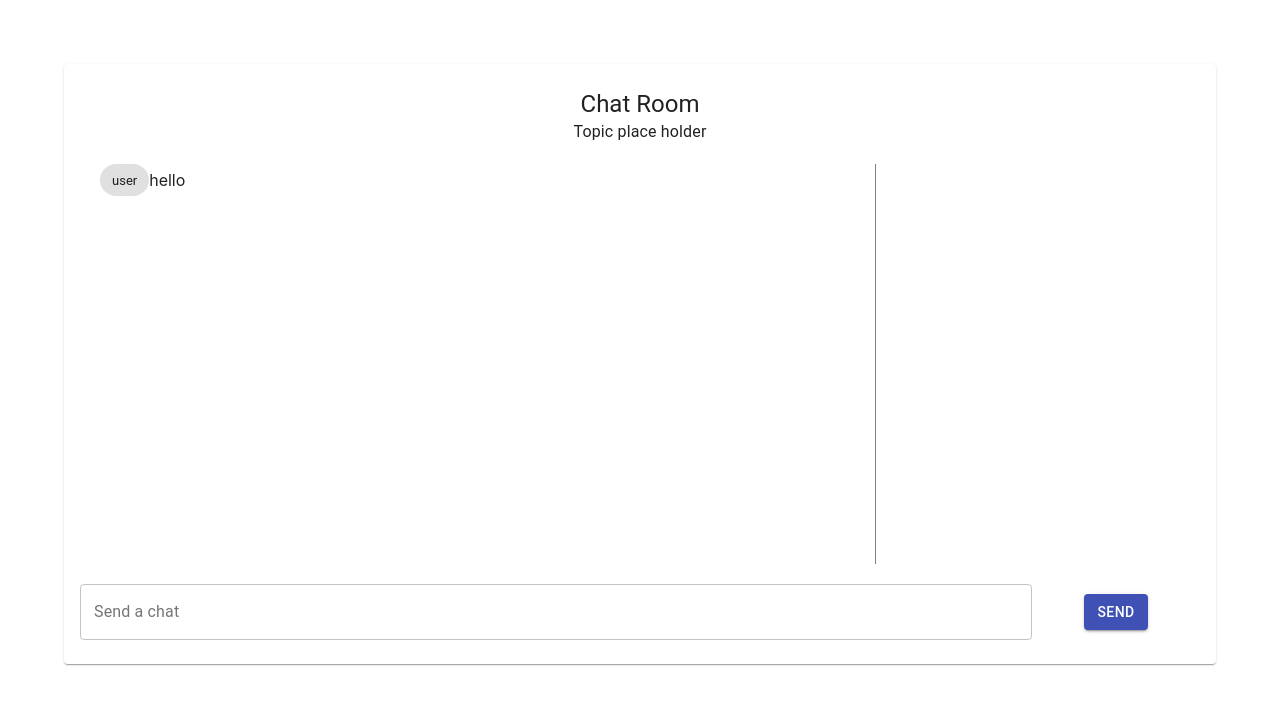
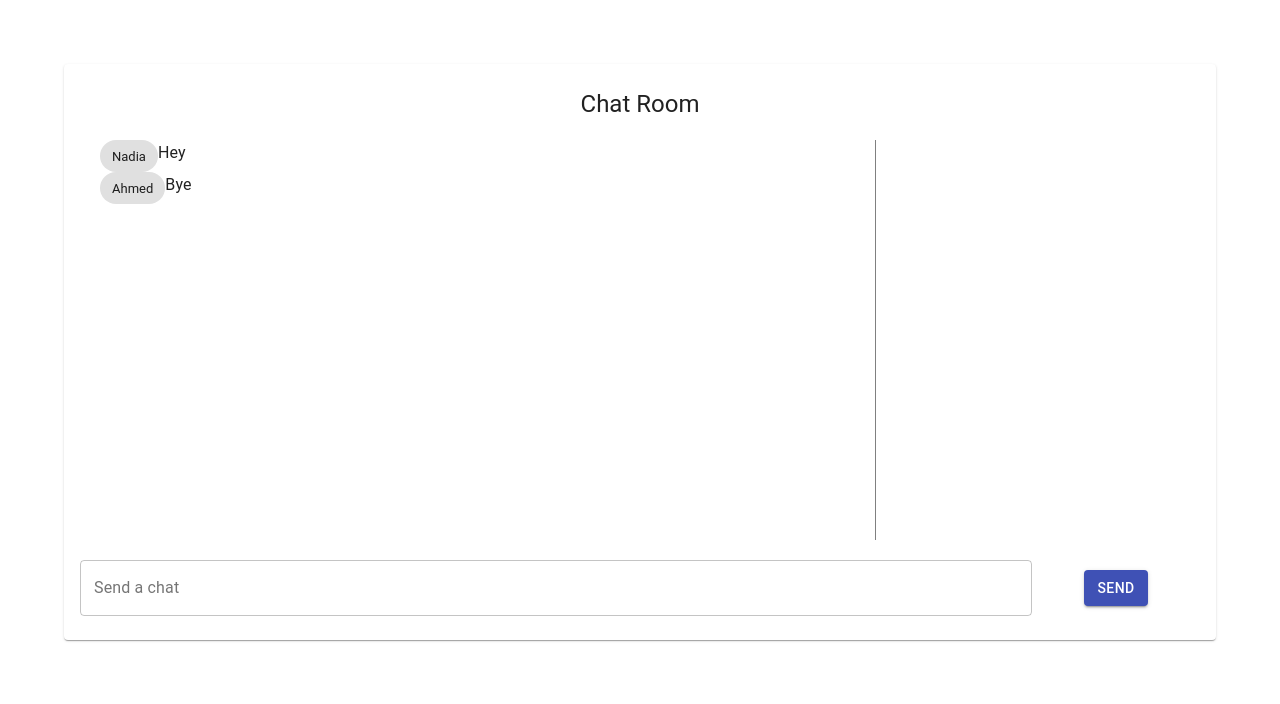
Before and after one commit to osagieomigie/Chat-App, a React (Create React App) app: page / in a window 1280 px wide. Shown: the top 704 px of the page. Built offline with nearby package versions, Linux system fonts and the light colour scheme.

Commit message:
added reducer

```diff
--- a/src/App.js
+++ b/src/App.js
@@ -1,11 +1,14 @@
 import React from "react";
 import UserDashboard from "./userDashboard";
+import Store from "./Store.js";
 import "./App.css";
 
 function App() {
   return (
     <div className="App">
-      <UserDashboard />
+      <Store>
+        <UserDashboard />
+      </Store>
     </div>
   );
 }
--- /dev/null
+++ b/src/Store.js
@@ -0,0 +1,28 @@
+import React from "react";
+
+export const CTX = React.createContext();
+
+const initialState = {
+  messages: [
+    { from: "Nadia", msg: "Hey" },
+    { from: "Ahmed", msg: "Bye" }
+  ]
+};
+
+function reducer(state = initialState, action) {
+  const { from, msg } = action.payload;
+  switch (action.type) {
+    case "RECEIVE_MESSAGE":
+      return {
+        ...state,
+        messages: [...state.messages, action.payload]
+      };
+    default:
+      return state;
+  }
+}
+
+export default function Store(props) {
+  const reducerHook = React.useReducer(reducer, initialState);
+  return <CTX.Provider value={reducerHook}>{props.children}</CTX.Provider>;
+}
--- a/src/userDashboard.js
+++ b/src/userDashboard.js
@@ -6,6 +6,8 @@ import Chip from "@material-ui/core/Chip";
 //import Icon from "@material-ui/core/Icon";
 import Button from "@material-ui/core/Button";
 import TextField from "@material-ui/core/TextField";
+
+import { CTX } from "./Store.js";
 
 const useStyles = makeStyles(theme => ({
   root: {
@@ -39,6 +41,8 @@ const useStyles = makeStyles(theme => ({
 export default function UserDashboard() {
   const classes = useStyles();
   const [textValue, changeTextValue] = useState();
+  const [allChats] = React.useContext(CTX);
+  const [chat] = Object.values(allChats);
 
   return (
     <div className={classes.root}>
@@ -46,13 +50,15 @@ export default function UserDashboard() {
         <Typography variant="h5" component="h3">
           Chat Room
         </Typography>
-        <Typography component="p">Topic place holder</Typography>
+        {/* <Typography component="p">Topic place holder</Typography> */}
         <div className={classes.flex}>
           <div className={classes.chatWindow}>
-            {[{ from: "user", msg: "hello" }].map((chat, index) => (
+            {chat.map((chat, index) => (
               <div className={classes.flex} key={index}>
                 <Chip label={chat.from} className={classes.chip} />
-                <Typography variant="p">{chat.msg} </Typography>
+                <Typography variant="body1" gutterBottom>
+                  {chat.msg}{" "}
+                </Typography>
               </div>
             ))}
           </div>
```
